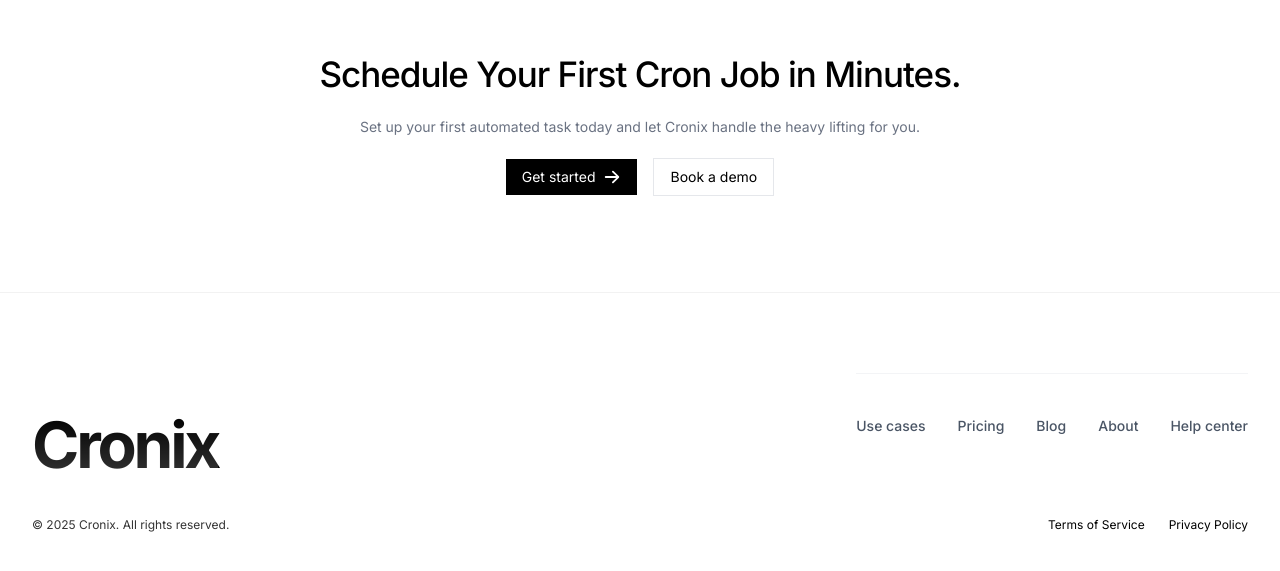
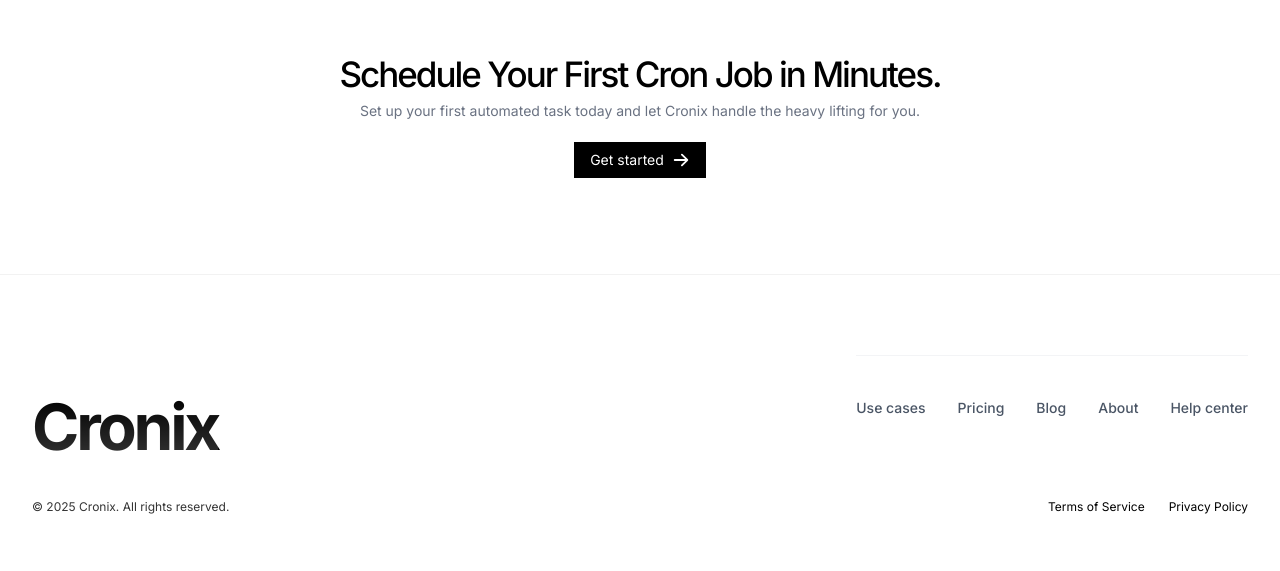
Before and after one commit to vikas-x7/Cronix, a Next.js app: page / in a window 1280 px wide. Shown: the part 2554-3125 px from the top of the page. Built offline with nearby package versions, Linux system fonts and the light colour scheme; no server answers.

Commit message:
feat(marketing): format Call to Action (CTA) styling

```diff
--- a/src/client/marketing/components/CTASection.tsx
+++ b/src/client/marketing/components/CTASection.tsx
@@ -18,9 +18,9 @@ const CTASection = () => {
   };
 
   return (
-    <section className="bg-white py-24 px-4">
+    <section className="py-24 px-4">
       <div className="container mx-auto max-w-4xl text-center">
-        <h2 className="mb-6 text-4xl font-medium -tracking-[1px] md:text-5xl lg:text-[35px]">Schedule Your First Cron Job in Minutes.</h2>
+        <h2 className="mb-2 text-4xl font-medium -tracking-[2px] md:text-5xl lg:text-[35px]">Schedule Your First Cron Job in Minutes.</h2>
 
         <p className="mb-5 text-lg text-gray-500 md:text-[14px] ">Set up your first automated task today and let Cronix handle the heavy lifting for you.</p>
 
@@ -33,7 +33,7 @@ const CTASection = () => {
             <HiArrowRight className="text-lg transition-transform group-hover:translate-x-1" />
           </button>
 
-          <button className="w-full border border-gray-200 bg-white px-4 py-2 text-sm text-black transition-all hover:bg-gray-50 sm:w-auto">Book a demo</button>
+
         </div>
       </div>
     </section>
```
